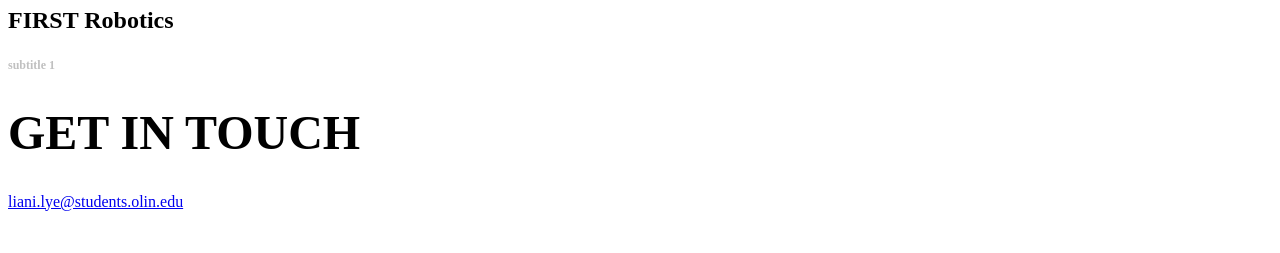
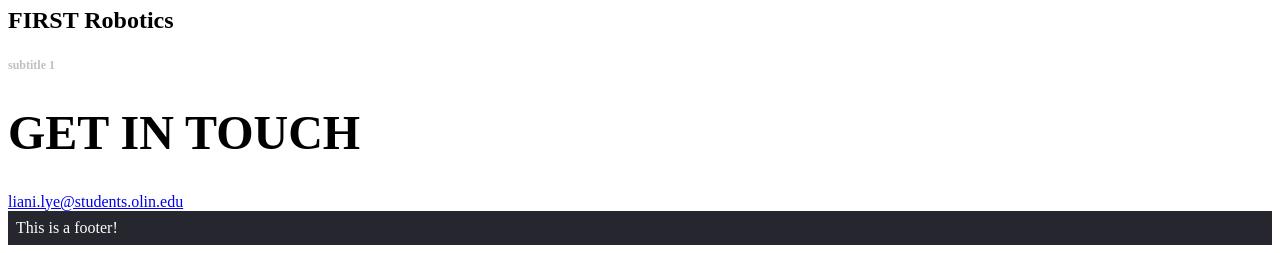
Before and after one commit to lianilychee/lianilychee.github.io, a PHP site: page / in a window 1280 px wide. Shown: the part 2680-2933 px from the top of the page. Before the commit the page ends 2891 px from the top, so only its background shows below. Run offline with PHP 8.4, Linux system fonts and the light colour scheme.

Commit message:
skeleton footer added

```diff
--- a/css/page.css
+++ b/css/page.css
@@ -34,3 +34,9 @@ li {
 .menuLink:hover {
 	color: gray;
 }
+
+#footer {
+	background: #26262E;
+	color: white;
+	padding: 0.5em;
+}
--- a/index.html
+++ b/index.html
@@ -49,7 +49,7 @@
 				<div class = "gridImage">
 					<a href = "www.google.com"> <img src="images"> </a>
 				</div>
-				<p class = gridTitle> Anthropology </p>
+				<p class = gridTitle> The Food Project </p>
 				<p class = gridSubtitle> subtitle 1 </p>
 			</div>
 
@@ -92,7 +92,11 @@
 			<a href="mailto:liani.lye@students.olin.edu"> liani.lye@students.olin.edu </a>
 		</div>
 
-		<!--
+		<div id = "footer">
+			This is a footer!
+		</div>
+
+
 	</body>
 
 </html>
```
